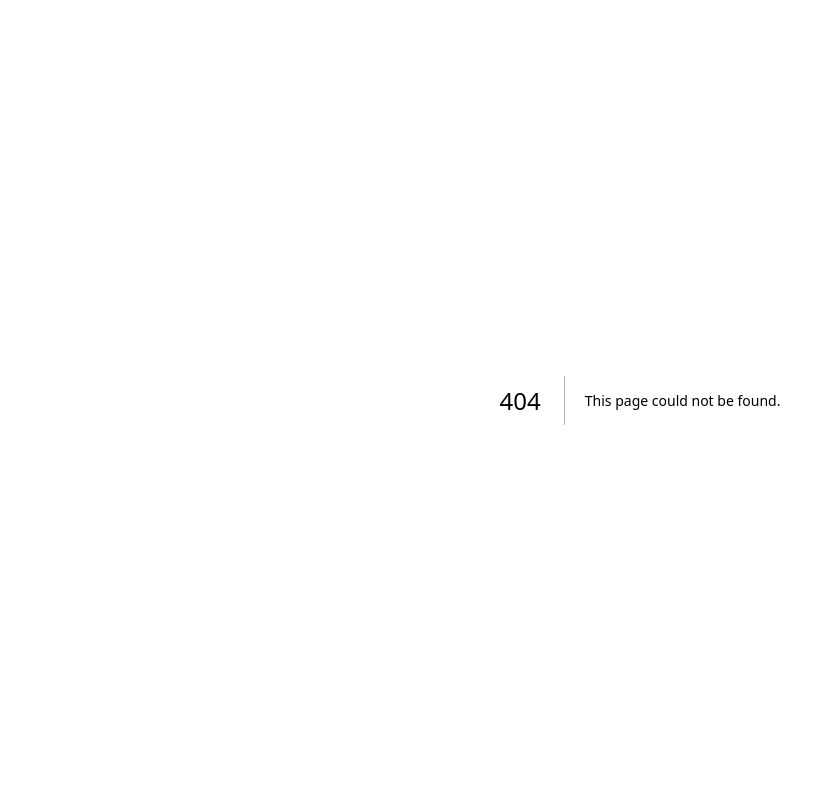
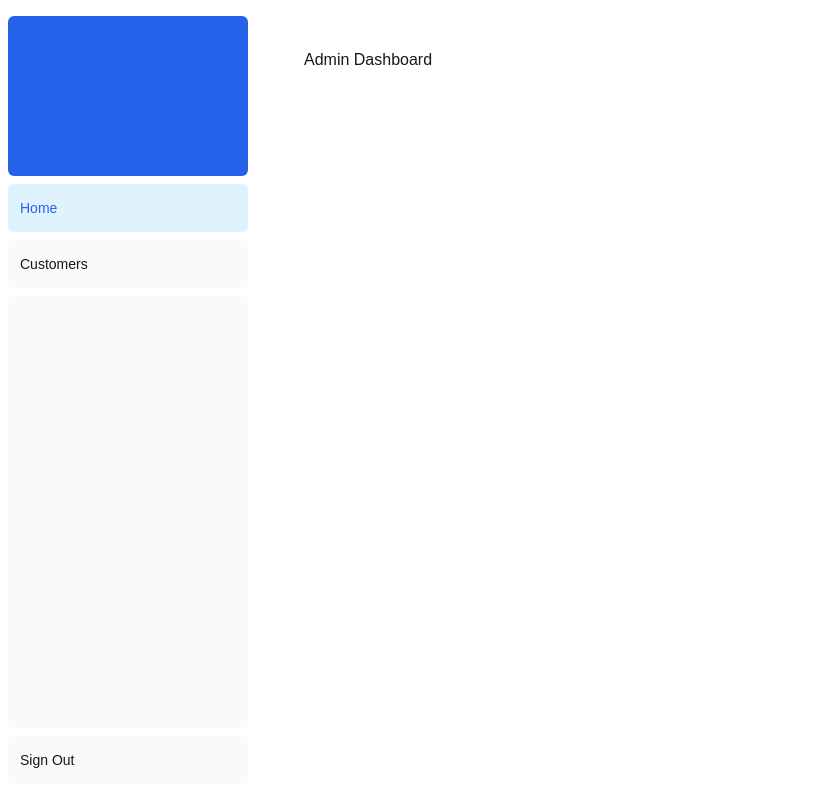
Before and after one commit to Visalraj/E-commerce-Learning-Next.js, a Next.js app: page /admin/dashboard in a window 1280 px wide. Before the commit this address had no page. Shown: the whole page, without its empty margins (0-835 px from the left). Built offline with nearby package versions, Linux system fonts and the light colour scheme.

Commit message:
Admin Tweaks

```diff
--- a/package.json
+++ b/package.json
@@ -12,6 +12,7 @@
     "@nextui-org/react": "^2.4.7",
     "next": "14.2.11",
     "react": "^18",
+    "react-bootstrap": "^2.10.4",
     "react-dom": "^18"
   },
   "devDependencies": {
--- a/src/app/dashboard/layout.tsx
+++ b/src/app/admin/dashboard/layout.tsx
@@ -1,4 +1,4 @@
-import SideNav from '@/app/ui/dashboard/sidenav';
+import SideNav from '@/app/ui/admin/dashboard/sidenav';
 export const experimental_ppr = true;
 
 export default function Layout({ children }: { children: React.ReactNode }) {
--- /dev/null
+++ b/src/app/admin/dashboard/page.tsx
@@ -0,0 +1,7 @@
+export default function Page(){
+    return (
+    <div>
+        <p>Admin Dashboard</p>
+    </div>
+)
+}
--- a/src/app/dashboard/page.tsx
+++ /dev/null
@@ -1,3 +0,0 @@
-export default function Page(){
-    return <>hai</>
-}
--- a/src/app/ui/Home/login-form.tsx
+++ b/src/app/ui/Home/login-form.tsx
@@ -25,7 +25,7 @@ export default function Loginform() {
                         <button type="submit" className="text-white bg-green-500 hover:bg-green-800 focus:ring-4 focus:ring-blue-300 font-medium rounded-lg text-md px-5 py-2.5 me-2 mb-2 dark:bg-blue-600 dark:hover:bg-blue-700 focus:outline-none dark:focus:ring-blue-800 ml-28 w-40 mt-4">
                             Login
                         </button>
-                        <p className="p-2">New User? Register <Link href={"/register"} className="hover:underline">here</Link></p>
+                        <p className="p-2">New User? Register <Link href="/register" className="hover:underline">here</Link></p>
                     </div>
                 </div>
             </form>
--- /dev/null
+++ b/src/app/ui/admin/dashboard/nav-links.tsx
@@ -0,0 +1,37 @@
+'use client';
+
+import Link from 'next/link';
+import { usePathname } from 'next/navigation';
+import clsx from 'clsx';
+import Dropdown from 'react-bootstrap/Dropdown';
+import DropdownButton from 'react-bootstrap/DropdownButton';
+
+const links = [
+	{ name: 'Home', href: '/admin/dashboard' },
+	{ name: 'Customers', href: '/admin/customers' },
+];
+
+export default function NavLinks() {
+	const pathname = usePathname();
+
+	return (
+		<>
+			{links.map((link) => {
+				return (
+					<Link
+						key={link.name}
+						href={link.href}
+						className={clsx(
+							"flex h-[48px] grow items-center justify-center gap-2 rounded-md bg-gray-50 p-3 text-sm font-medium hover:bg-sky-100 hover:text-blue-600 md:flex-none md:justify-start md:p-2 md:px-3",
+							{
+								'bg-sky-100 text-blue-600': pathname === link.href,
+							}
+						)}
+					>
+						<p className="hidden md:block">{link.name}</p>
+					</Link>
+				);
+			})}
+		</>
+	);
+}
--- a/src/app/ui/dashboard/nav-links.tsx
+++ /dev/null
@@ -1,39 +0,0 @@
-'use client';
-
-import Link from 'next/link'
-import { usePathname } from 'next/navigation';
-import clsx from 'clsx';
-
-// Map of links to display in the side navigation.
-// Depending on the size of the application, this would be stored in a database.
-const links = [
-  { name: 'Home', href: '/dashboard'},
-  {
-    name: 'Invoices',
-    href: '/dashboard/invoices',
-  },
-  { name: 'Customers', href: '/dashboard/customers' },
-];
-
-export default function NavLinks() {
-  const pathname = usePathname();
-  return (
-    <>
-      {links.map((link) => {
-        return (
-          <Link
-            key={link.name}
-            href={link.href}
-            className={clsx("flex h-[48px] grow items-center justify-center gap-2 rounded-md bg-gray-50 p-3 text-sm font-medium hover:bg-sky-100 hover:text-blue-600 md:flex-none md:justify-start md:p-2 md:px-3",
-              {
-                'bg-sky-100 text-blue-600': pathname === link.href,
-              },
-           )}
-          >
-            <p className="hidden md:block">{link.name}</p>
-          </Link>
-        );
-      })}
-    </>
-  );
-}
```
Also changed, not shown: src/app/ui/admin/dashboard/sidenav.tsx (renamed from src/app/ui/dashboard/sidenav.tsx), 1 other file (tests, documents, lock files or other folders).
